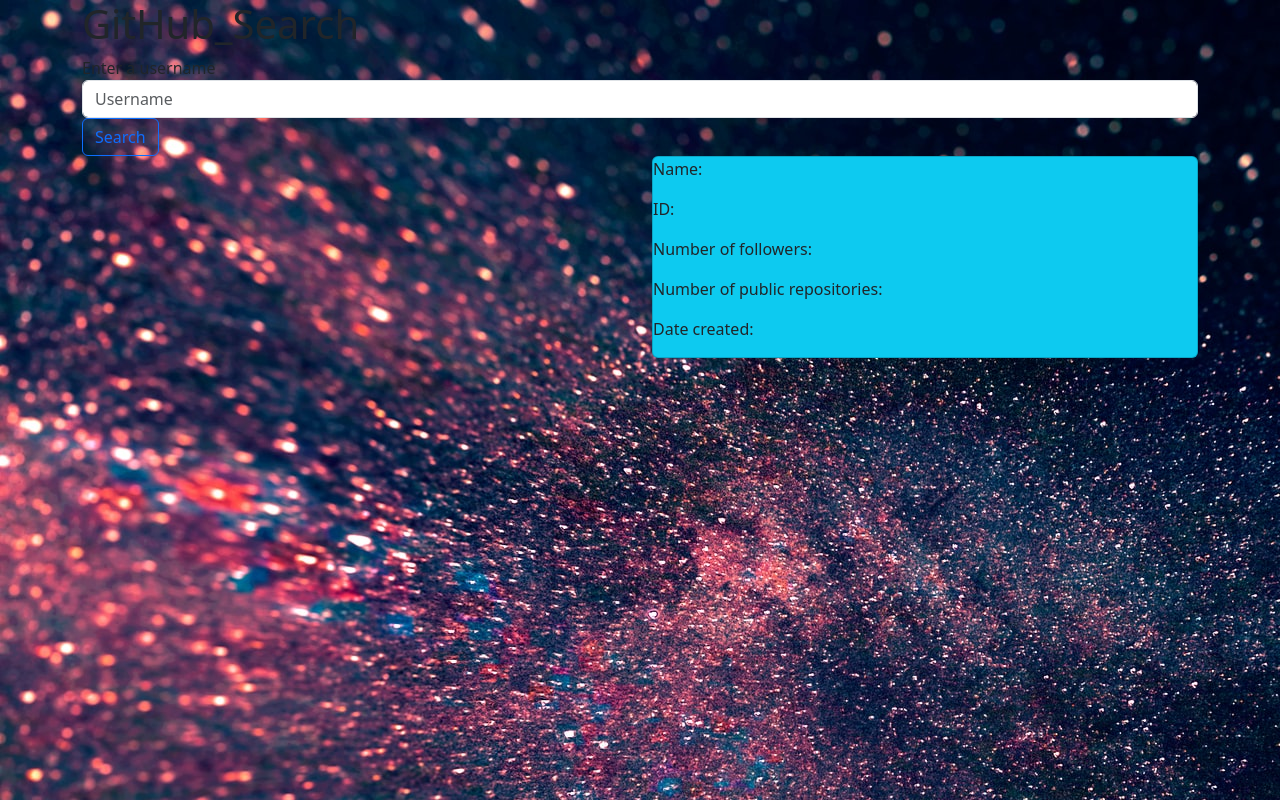
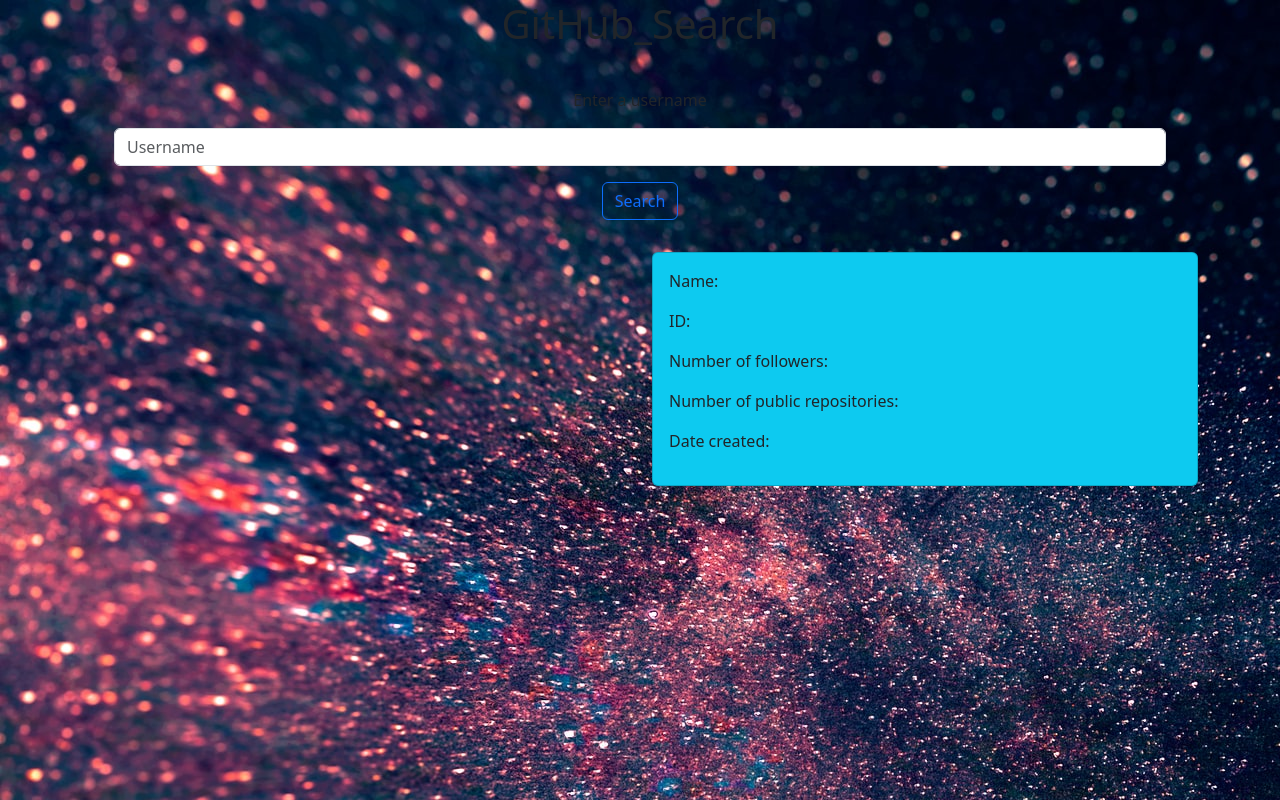
Before and after one commit to nyamzy/Github-Search-App, an Angular app: page / in a window 1280 px wide. Built offline with nearby package versions, Linux system fonts and the light colour scheme; no server answers.

Commit message:
style the profile component

```diff
--- a/src/app/profile/profile.component.css
+++ b/src/app/profile/profile.component.css
@@ -0,0 +1,17 @@
+h1{
+  text-align: center;
+}
+
+.form{
+  text-align: center;
+  padding: 2rem;
+}
+
+.form-control{
+  margin-top: 1rem;
+  margin-bottom: 1rem;
+}
+
+.card{
+  padding: 1rem;
+}
```
